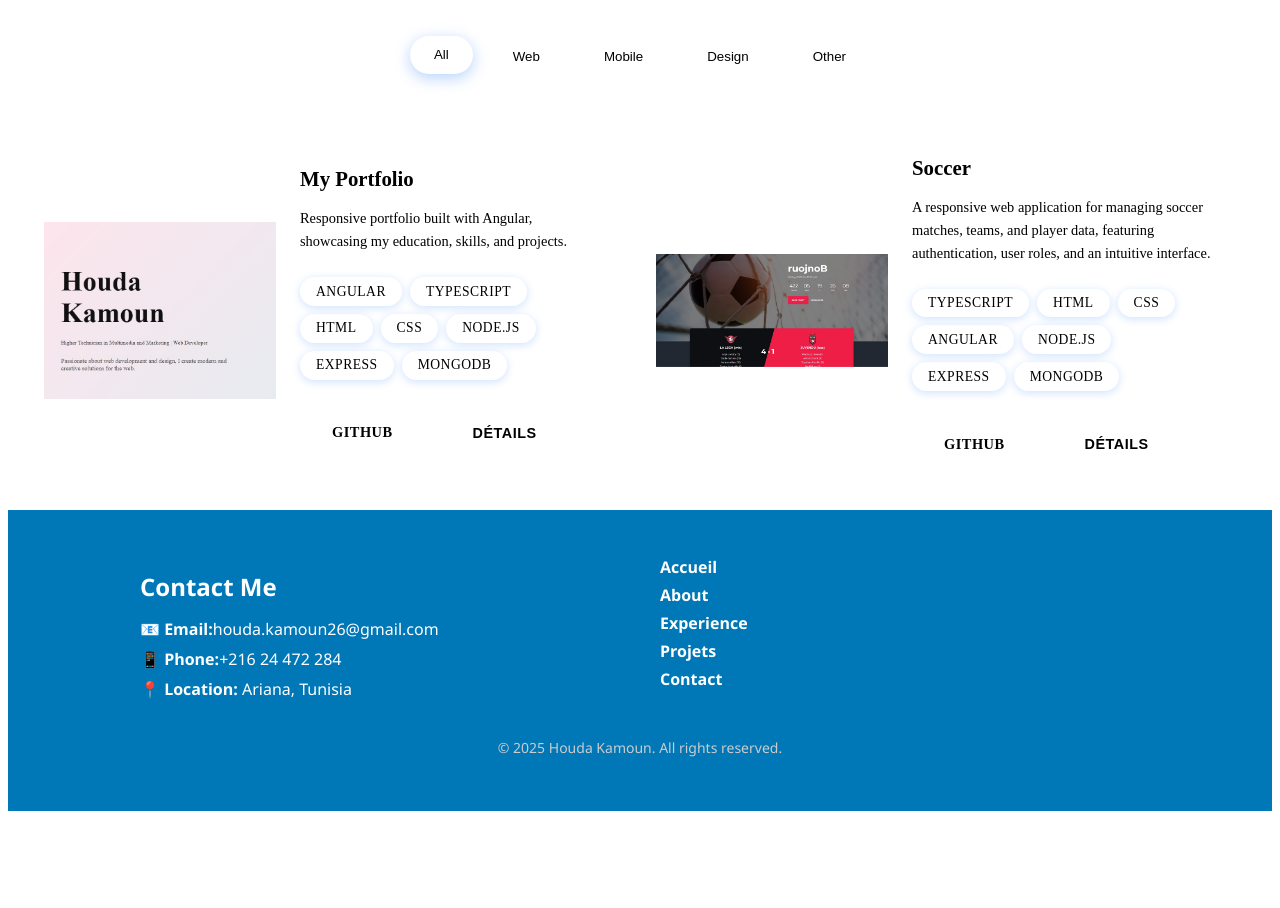
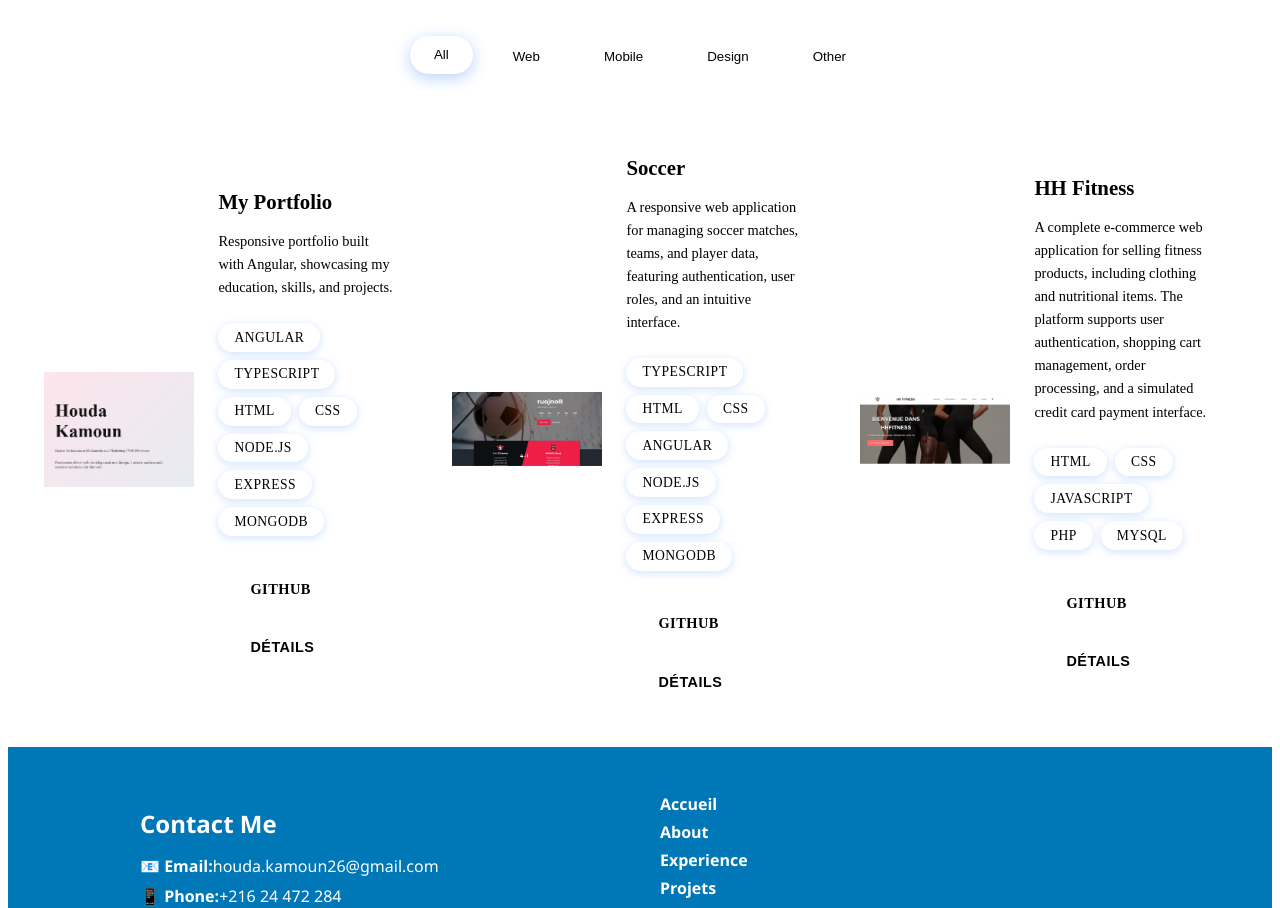
Before and after one commit to houdakamoun/My-portfolio, an Angular app: page /projects in a window 1280 px wide. Shown: the part 640-1548 px from the top of the page. Before the commit the page ends 1459 px from the top, so only its background shows below. Built offline with nearby package versions, Linux system fonts and the light colour scheme.

Commit message:
project ecommerce add

```diff
--- a/src/app/components/about/about.component.html
+++ b/src/app/components/about/about.component.html
@@ -54,7 +54,7 @@
     <div class="skill-text">
       <h2>Technical Skills</h2>
 
-      <div class="skill-item">cd
+      <div class="skill-item">
         <h3>Web Development</h3>
         <p class="devskill">
           HTML, CSS, JavaScript, Angular, Node.js, express.js Python, PHP,
--- a/src/app/components/projects/projects.component.html
+++ b/src/app/components/projects/projects.component.html
@@ -121,3 +121,41 @@
     >
   </div>
 </div>
+<div
+  class="modal-backdrop"
+  *ngIf="selectedProject"
+  (click)="closeDetails()"
+></div>
+<div class="modal" *ngIf="selectedProject">
+  <button class="close" (click)="closeDetails()">×</button>
+  <h3>{{ selectedProject?.title }}</h3>
+  <p class="subtitle" *ngIf="selectedProject?.subtitle">
+    {{ selectedProject?.subtitle }}
+  </p>
+  <p>{{ selectedProject?.description }}</p>
+
+  <ul class="highlights" *ngIf="selectedProject?.highlights?.length">
+    <li *ngFor="let h of selectedProject!.highlights">{{ h }}</li>
+  </ul>
+
+  <div class="chips">
+    <span class="chip" *ngFor="let t of selectedProject!.tech">{{ t }}</span>
+  </div>
+
+  <div class="actions modal-actions">
+    <a
+      *ngIf="selectedProject?.demoUrl"
+      [href]="selectedProject?.demoUrl"
+      target="_blank"
+      rel="noopener"
+      >Démo</a
+    >
+    <a
+      *ngIf="selectedProject?.githubUrl"
+      [href]="selectedProject?.githubUrl"
+      target="_blank"
+      rel="noopener"
+      >GitHub</a
+    >
+  </div>
+</div>
--- a/src/app/data/projects.data.ts
+++ b/src/app/data/projects.data.ts
@@ -80,4 +80,30 @@ export const PROJECTS: Project[] = [
       'CI/CD (automatic deployment)',
     ],
   },
+  {
+    id: 'HHFitness',
+    title: 'HH Fitness',
+    subtitle: 'Design & Development of an E-commerce Platform',
+    description:
+      'A complete e-commerce web application for selling fitness products, including clothing and nutritional items. The platform supports user authentication, shopping cart management, order processing, and a simulated credit card payment interface.',
+
+    tech: ['HTML', 'CSS', 'JavaScript', 'PHP', 'MySQL'],
+
+    image: 'assets/img/hhfitness.jpg',
+
+    githubUrl: 'https://github.com/houdakamoun/Ecommerce',
+
+    year: 2026,
+    category: 'web',
+    featured: false,
+
+    highlights: [
+      'User registration & login system',
+      'Session-based shopping cart',
+      'Product management with database',
+      'Order & command handling',
+      'Simulated credit card payment UI',
+      'Responsive and modern design',
+    ],
+  },
 ];
```
Also changed, not shown: src/assets/img/hhfitness.jpg (added).
